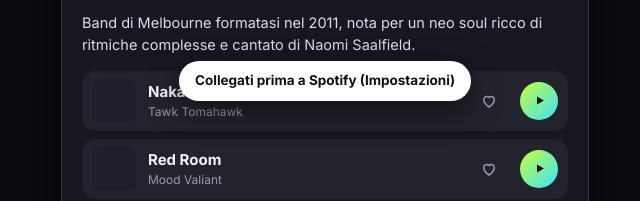
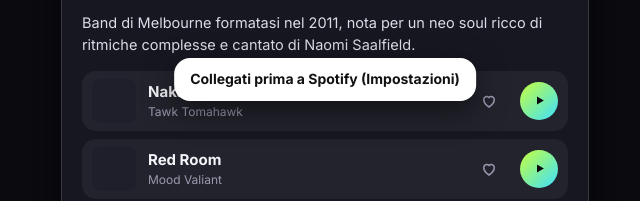
Before and after one commit to cseleonid/Sounder, a plain HTML site: page index.html in a window 1280 px wide. Both pictures are taken after a click on the button 854 px from the left and 699 px from the top of the page. Shown: the part 599-800 px from the top of the page, 315-955 px from the left. Drawn offline with Linux system fonts and the light colour scheme.

Commit message:
Messaggi: box ordinato, testo dentro l'area
Co-Authored-By: Claude Sonnet 5.5 <noreply@anthropic.com>
Claude-Session: https://claude.ai/code/session_01VJLSJ362b3HHoBVpJ6CkEH

```diff
--- a/style.css
+++ b/style.css
@@ -87,8 +87,9 @@ h1.pg{font-family:var(--fd);font-size:30px;margin:8px 0 4px}
 .player .cv{width:46px;height:46px;border-radius:8px;background:var(--card2) center/cover;flex:none}
 .player .tx{flex:1;min-width:0;display:grid}.player b{font-size:14px;white-space:nowrap;overflow:hidden;text-overflow:ellipsis}.player i{font-style:normal;font-size:12px;color:var(--muted);white-space:nowrap;overflow:hidden;text-overflow:ellipsis}
 .player .rbtn{color:var(--ink);font-size:20px}.player .rbtn.pp{background:var(--grad);color:#08080c}
-.toast{position:fixed;left:50%;transform:translateX(-50%);bottom:calc(100px + env(safe-area-inset-bottom,0px));z-index:40;background:#fff;color:#111;padding:10px 16px;border-radius:999px;font-weight:700;font-size:13.5px;display:flex;gap:12px;align-items:center;max-width:92vw;box-shadow:0 10px 30px rgba(0,0,0,.5)}
-.toast button{border:0;background:#111;color:var(--lime);border-radius:999px;padding:4px 12px;font-weight:800}
+.toast{position:fixed;left:50%;transform:translateX(-50%);bottom:calc(100px + env(safe-area-inset-bottom,0px));z-index:40;box-sizing:border-box;width:max-content;max-width:min(92vw,420px);background:#fff;color:#111;padding:12px 16px;border-radius:16px;font-weight:700;font-size:14px;line-height:1.35;display:flex;gap:14px;align-items:center;justify-content:space-between;box-shadow:0 10px 30px rgba(0,0,0,.5)}
+.toast span{flex:1 1 auto;min-width:0;overflow-wrap:anywhere;text-align:left}
+.toast button{flex:none;border:0;background:#111;color:var(--lime);border-radius:999px;padding:6px 14px;font-weight:800;font-size:13px}
 .spin{width:18px;height:18px;border-radius:50%;border:3px solid var(--stroke);border-top-color:var(--lime);animation:sp 1s linear infinite;display:inline-block;vertical-align:-4px;margin-right:8px}
 @keyframes sp{to{transform:rotate(360deg)}}
 @media (prefers-reduced-motion:reduce){.spin{animation:none}}
```
